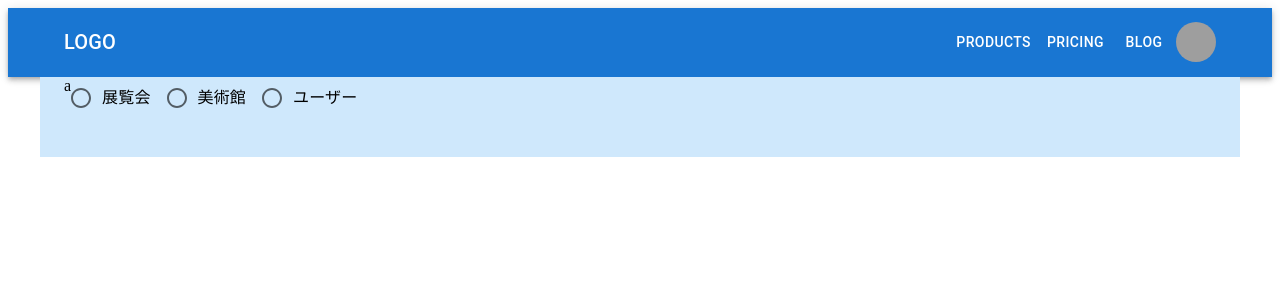
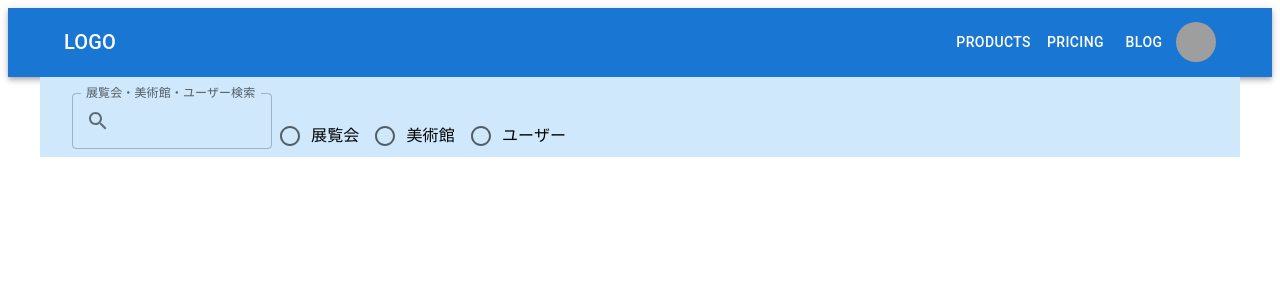
Before and after one commit to monstera3/ato, a React (Create React App) app: page / in a window 1280 px wide. Shown: the top 300 px of the page. Built offline with nearby package versions, Linux system fonts and the light colour scheme; grey boxes are pictures that could not be loaded.

Commit message:
chore: add 検索form

```diff
--- a/src/components/Search.tsx
+++ b/src/components/Search.tsx
@@ -1,6 +1,14 @@
 import React from 'react';
 import Container from '@mui/material/Container';
-import { FormControl, FormControlLabel, Radio, RadioGroup } from '@mui/material';
+import {
+  Box,
+  FormControl,
+  FormControlLabel, InputAdornment,
+  Radio,
+  RadioGroup,
+  TextField
+} from '@mui/material';
+import SearchIcon from '@mui/icons-material/Search';
 
 
 export const SearchBar=()=> {
@@ -8,8 +16,27 @@ export const SearchBar=()=> {
     <div className="App">
       <Container
         maxWidth="lg"
-        sx={{ bgcolor: '#cfe8fc', height: '10vh' }}>
-        a
+        sx={{ bgcolor: '#cfe8fc', height: '10vh',display: 'flex', alignItems: 'flex-end' }}>
+
+        <Box
+          component="form"
+          sx={{
+            display: 'flex', alignItems: 'flex-end',
+            '& > :not(style)': { m: 1, width: '25ch'},
+          }}
+          noValidate
+          autoComplete="off"
+        >
+          <TextField id="outlined-basic" label="展覧会・美術館・ユーザー検索" variant="outlined"
+                     InputProps={{
+                       startAdornment: (
+                         <InputAdornment position="start">
+                           <SearchIcon />
+                         </InputAdornment>
+                       ),
+                     }}/>
+        </Box>
+
         <FormControl>
           <RadioGroup
             row
```
